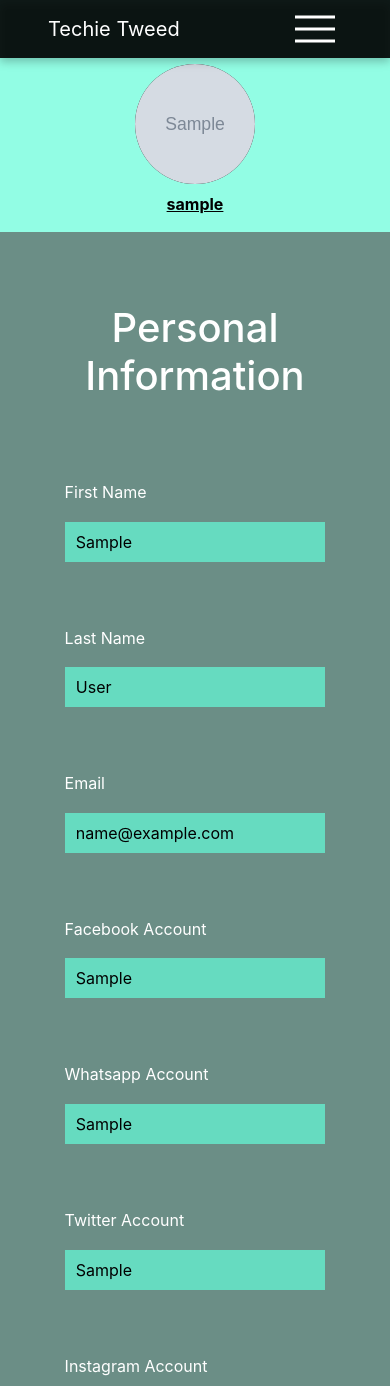
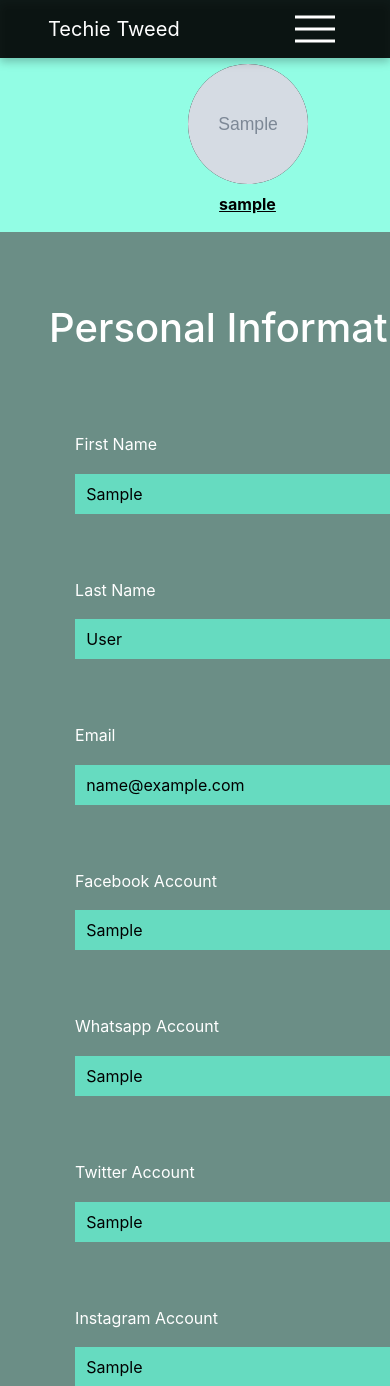
Before and after one commit to Ali-Fattahian/Blog-Project, a Django app: a page that uses Website/users/templates/users/edit-profile.html in a window 390 px wide; the page is wider, and only the part inside the window is pictured. Shown: the top 1386 px of that part. Run offline with Django 3.2, Linux system fonts and the light colour scheme; tables that the repository leaves empty hold one stand-in row (values such as "Sample post"); grey boxes marked "Sample" are stand-in pictures; some libraries are stand-ins or nearby versions.

Commit message:
fix responsiveness of edit-profile page for smaller screens

```diff
--- a/Website/users/static/users/edit-profile.css
+++ b/Website/users/static/users/edit-profile.css
@@ -13,6 +13,8 @@ a {
 
 .edit-profile {
     width: 100vw;
+    height: 100vh;
+    min-width: 495px;
 }
 
 .edit-profile__header {
--- a/Website/users/templates/users/edit-profile.html
+++ b/Website/users/templates/users/edit-profile.html
@@ -16,7 +16,7 @@
                 <div class="img-container">
                     <img src="{{ profile.profile_picture.url }}" alt="{{ profile.user.username }} Profile Picture">
                 </div>
-                <a href="#">{{ profile.user.username }}</a>
+                <a href="{% url 'profile' profile.user.username %}">{{ profile.user.username }}</a>
             </div>
         </div>
         <form class="user-info" method="post" enctype="multipart/form-data">
```
